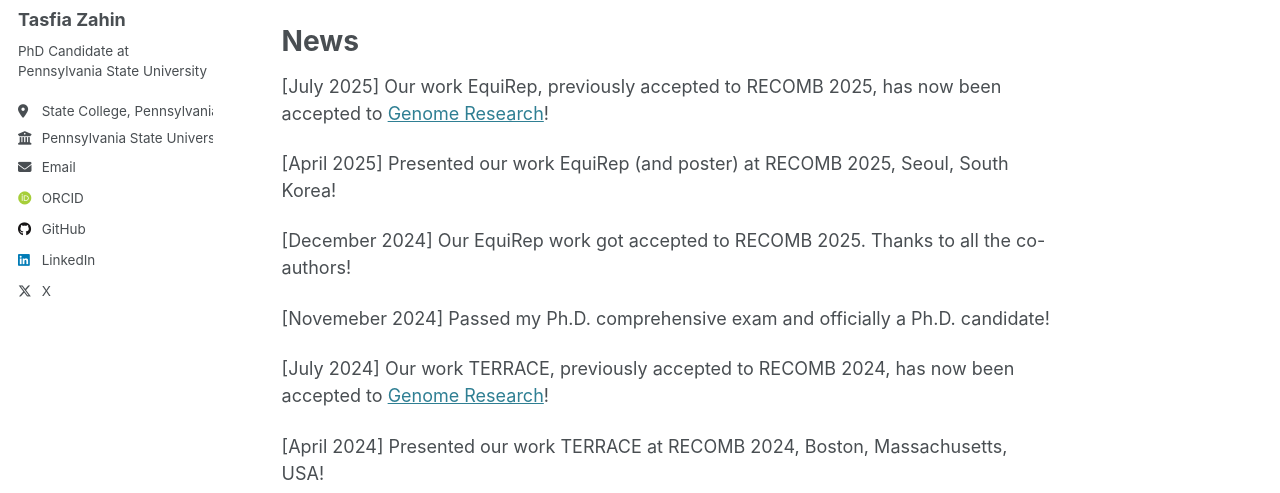
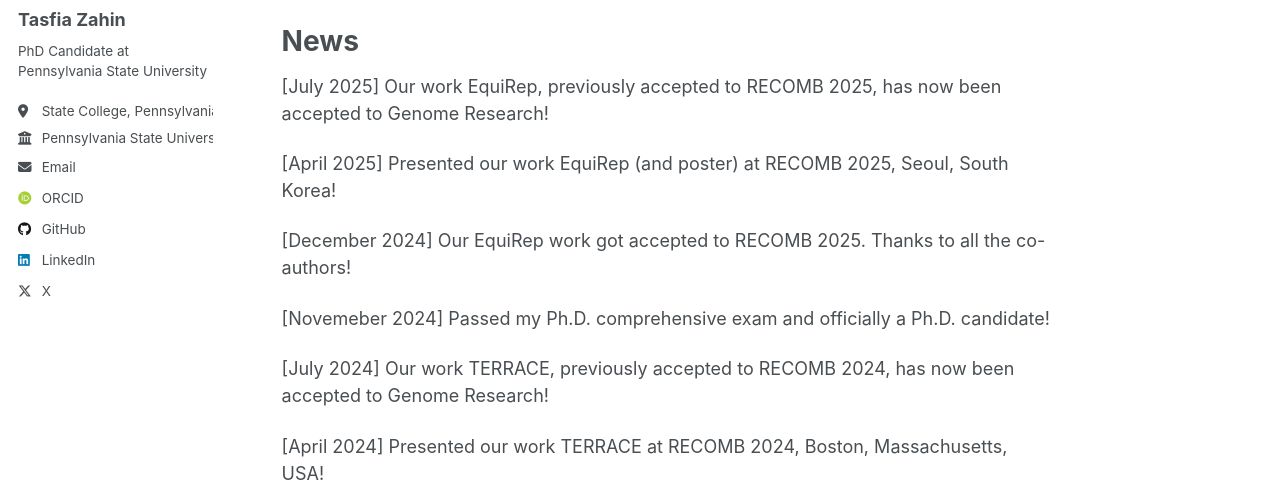
Before and after one commit to TasfiaZahin/TasfiaZahin.github.io, a Jekyll site: the page built from _pages/about.md, in a window 1280 px wide and 1364 px high. Shown: the part 346-839 px from the top of the window. Built offline with Jekyll 4.4.1, drawn with Linux system fonts in a browser that asks for light colours; some web fonts are replaced; part of the change alters nothing that is shown.

```diff
--- a/_pages/about.md
+++ b/_pages/about.md
@@ -16,7 +16,7 @@ My research interest lies in the field of Computational Biology. More sepcifical
 
 News
 ======
-[July 2025] Our work EquiRep, previously accepted to RECOMB 2025, has now been accepted to [Genome Research](https://doi.org/10.1101/gr.280750.125)!
+[July 2025] Our work EquiRep, previously accepted to RECOMB 2025, has now been accepted to Genome Research!
 
 [April 2025] Presented our work EquiRep (and poster) at RECOMB 2025, Seoul, South Korea!
 
@@ -24,7 +24,7 @@ News
 
 [Novemeber 2024] Passed my Ph.D. comprehensive exam and officially a Ph.D. candidate!
 
-[July 2024] Our work TERRACE, previously accepted to RECOMB 2024, has now been accepted to [Genome Research](https://doi.org/10.1101/gr.279106.124)!
+[July 2024] Our work TERRACE, previously accepted to RECOMB 2024, has now been accepted to Genome Research!
 
 [April 2024] Presented our work TERRACE at RECOMB 2024, Boston, Massachusetts, USA!
 
```
